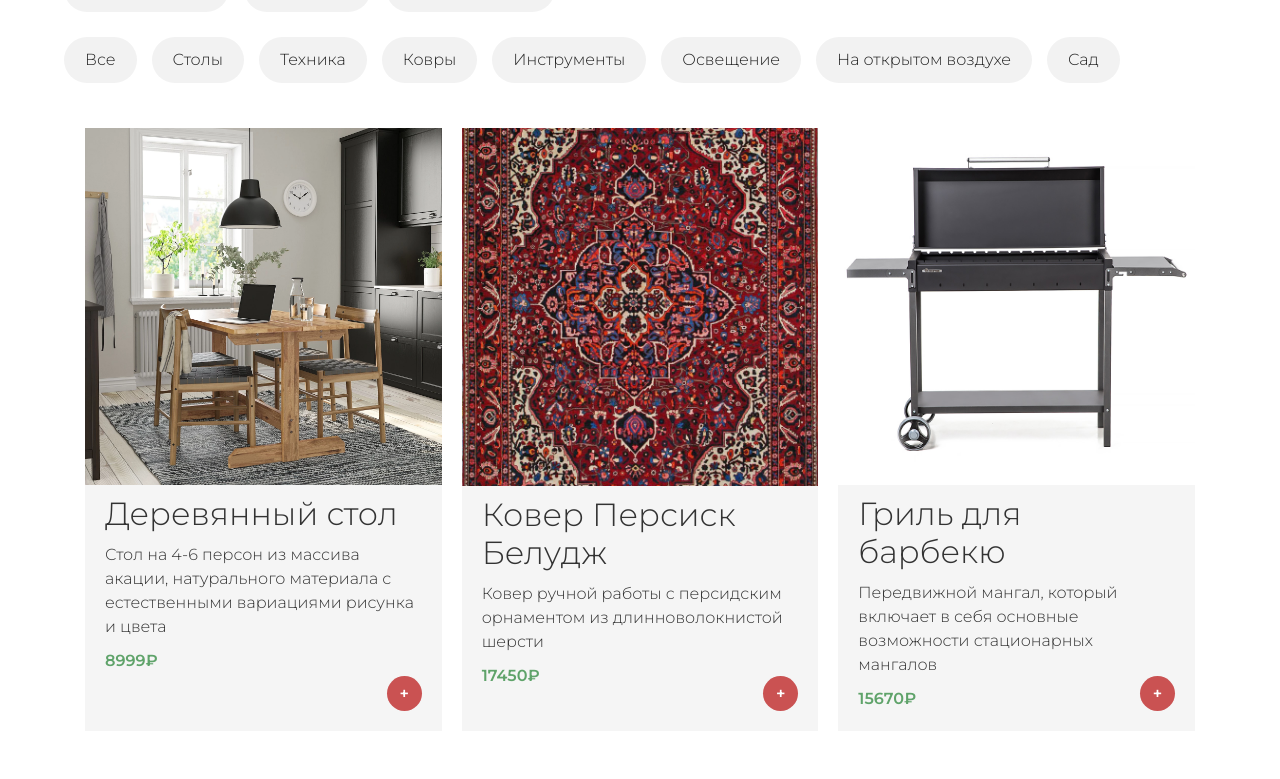
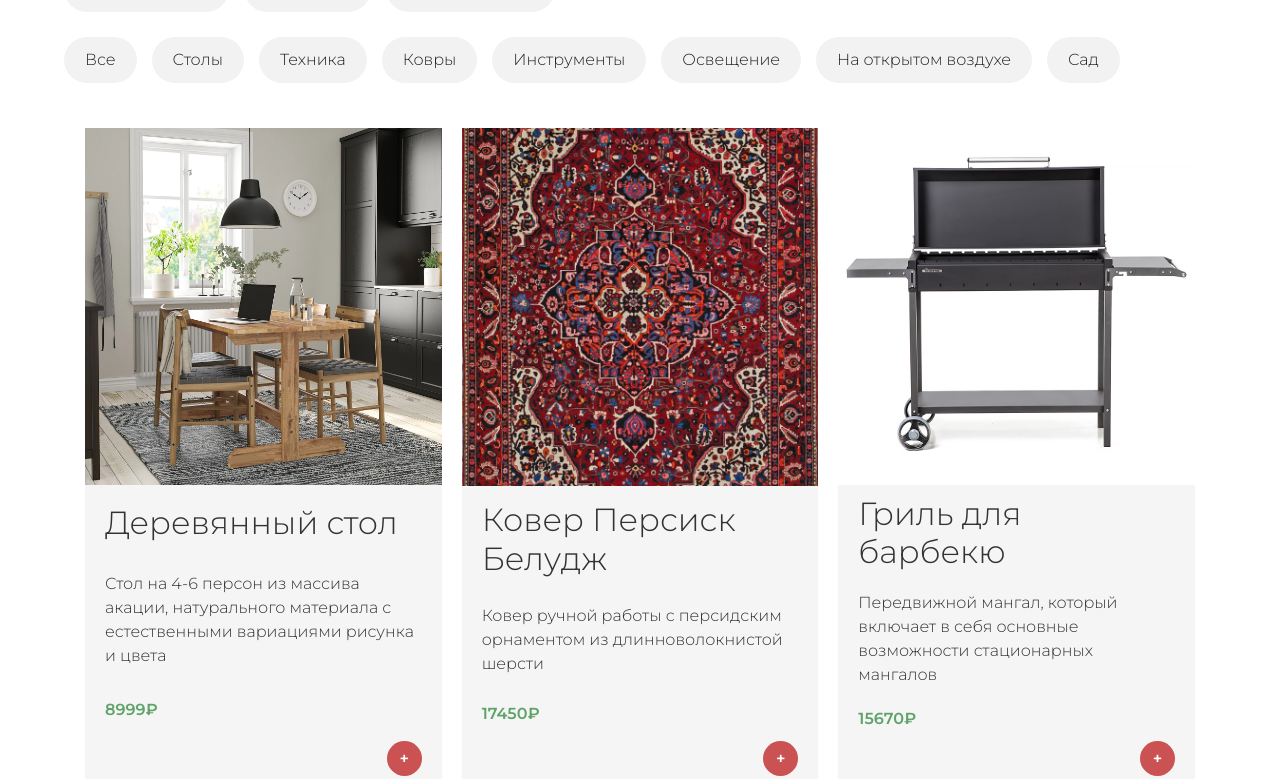
Before and after one commit to ultralightbeat/homeforge, a React (Create React App) app: page / in a window 1280 px wide. Shown: the part 744-1523 px from the top of the page. Built offline with nearby package versions, Linux system fonts and the light colour scheme.

Commit message:
Add adaptive display for item info

```diff
--- a/src/Item.css
+++ b/src/Item.css
@@ -10,19 +10,20 @@ body {
 }
 
 
-@media (max-width: 991px) {
+@media (max-width: 767px) {
   main .item {
     width: calc(50% - 10px); /* 2 товара */
     min-width: 280px;
+    margin-left: 80px;
   }
 }
 
 /* Мобильный (до 767px) */
-@media (max-width: 767px) {
+@media (max-width:400px) {
   main .item {
     width: 100%; /* 1 товар */
     max-width: 440px;
-    margin-left: auto;
+    margin-left: 130px;
     margin-right: auto;
   }
 }
--- a/src/index.css
+++ b/src/index.css
@@ -635,6 +635,20 @@ main .item {
   background: #f5f5f5;
   overflow: hidden;
   position: relative;
+
+  padding-bottom: 20px;
+}
+
+ main .item {
+  box-sizing: border-box;
+  width: calc(33.333% - 14px);
+  min-width: 280px;
+  margin-bottom: 30px;
+  background: #f5f5f5;
+  overflow: hidden;
+  display: flex;
+  flex-direction: column;
+  justify-content: space-between;
   padding-bottom: 20px;
 }
 
@@ -661,20 +675,23 @@ main b, .full-item b{
 }
 
 main .add-to-cart,
-.full-item .add-to-cart{
-  position: absolute;
-  right: 20px;
-  bottom: 20px;
+.full-item .add-to-cart {
+  align-self: flex-end; /* Выравнивание по правому краю внутри карточки */
+  margin: 0 20px;
   background: #ca5252;
   width: 35px;
-  text-align: center;
-  line-height: 35px;
+  height: 35px;
   color: #fff;
+  display: flex;
+  align-items: center;
+  justify-content: center;
   border-radius: 50%;
   cursor: pointer;
   font-weight: 600;
-  transition: transform 500ms ease;
+  transition: transform 0.3s ease;
+  flex-shrink: 0;
 }
+
 main .add-to-cart:hover,
 .full-item .add-to-cart:hover{
   transform: scale(1.05) translateY(-5px);
```
